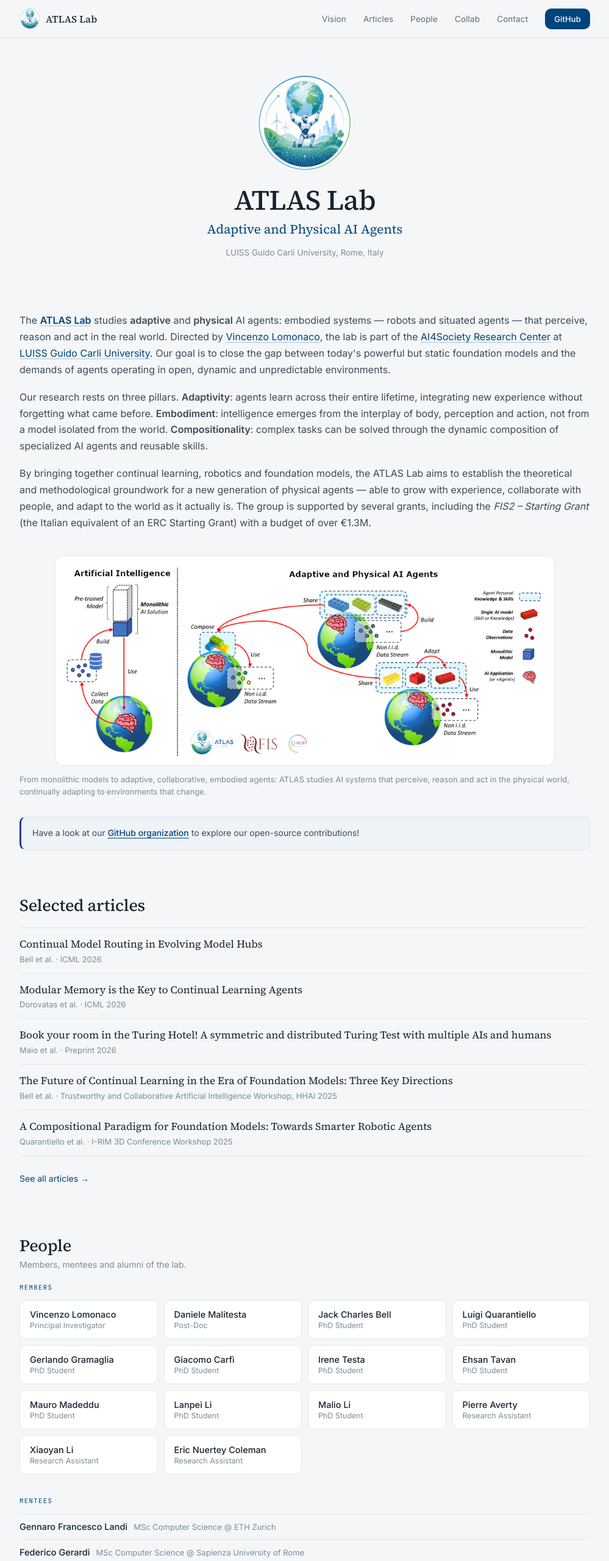
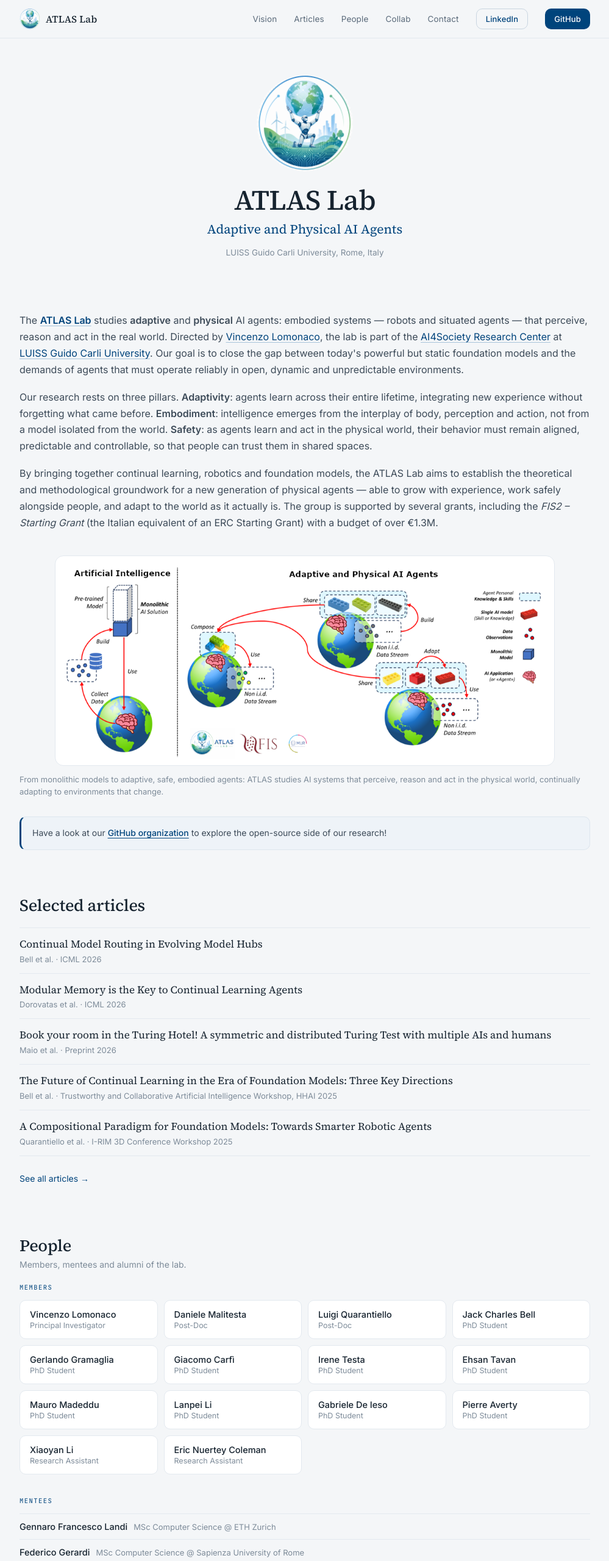
Before and after one commit to atlas-luiss/atlas-website, a plain HTML site: page index.html in a window 1280 px wide. Shown: the top 2560 px of the page at 61% size, without its empty margins (140-1139 px from the left). Drawn offline with nearby package versions, Linux system fonts and the light colour scheme.

Commit message:
website update

```diff
--- a/data.js
+++ b/data.js
@@ -26,23 +26,24 @@
 
   // Links
   githubUrl: "https://github.com/atlas-luiss",
+  linkedinUrl: "https://www.linkedin.com/company/atlas-luiss",
   scholarUrl: "https://scholar.google.com/citations?user=rQLINtQAAAAJ&hl=en",
   contactEmail: "vlomonaco@luiss.it",
 
   // ---- Featured figure ----------------------------------------------------
   heroImage: "assets/atlas_lab_concept.png",
-  heroCaption: "From monolithic models to adaptive, collaborative, embodied agents: ATLAS studies AI systems that perceive, reason and act in the physical world, continually adapting to environments that change.",
+  heroCaption: "From monolithic models to adaptive, safe, embodied agents: ATLAS studies AI systems that perceive, reason and act in the physical world, continually adapting to environments that change.",
 
   // ---- Vision (one or more paragraphs; simple HTML allowed) ---------------
   vision: [
-    "The <a href=\"https://www.luiss.it/en/research/applied-research/ai4society-research-center/atlas-lab-agenti-intelligenti-adattivi-e-fisici\" target=\"_blank\" rel=\"noopener\"><strong>ATLAS Lab</strong></a> studies <strong>adaptive</strong> and <strong>physical</strong> AI agents: embodied systems — robots and situated agents — that perceive, reason and act in the real world. Directed by <a href=\"https://vincenzolomonaco.com/\" target=\"_blank\" rel=\"noopener\">Vincenzo Lomonaco</a>, the lab is part of the <a href=\"https://www.luiss.it/en/research/applied-research/ai4society-research-center\" target=\"_blank\" rel=\"noopener\">AI4Society Research Center</a> at <a href=\"https://www.luiss.it/it\" target=\"_blank\" rel=\"noopener\">LUISS Guido Carli University</a>. Our goal is to close the gap between today's powerful but static foundation models and the demands of agents operating in open, dynamic and unpredictable environments.",
-    "Our research rests on three pillars. <strong>Adaptivity</strong>: agents learn across their entire lifetime, integrating new experience without forgetting what came before. <strong>Embodiment</strong>: intelligence emerges from the interplay of body, perception and action, not from a model isolated from the world. <strong>Compositionality</strong>: complex tasks can be solved through the dynamic composition of specialized AI agents and reusable skills.",
-    "By bringing together continual learning, robotics and foundation models, the ATLAS Lab aims to establish the theoretical and methodological groundwork for a new generation of physical agents — able to grow with experience, collaborate with people, and adapt to the world as it actually is. The group is supported by several grants, including the <em>FIS2 – Starting Grant</em> (the Italian equivalent of an ERC Starting Grant) with a budget of over €1.3M.",
+    "The <a href=\"https://www.luiss.it/en/research/applied-research/ai4society-research-center/atlas-lab-agenti-intelligenti-adattivi-e-fisici\" target=\"_blank\" rel=\"noopener\"><strong>ATLAS Lab</strong></a> studies <strong>adaptive</strong> and <strong>physical</strong> AI agents: embodied systems — robots and situated agents — that perceive, reason and act in the real world. Directed by <a href=\"https://vincenzolomonaco.com/\" target=\"_blank\" rel=\"noopener\">Vincenzo Lomonaco</a>, the lab is part of the <a href=\"https://www.luiss.it/en/research/applied-research/ai4society-research-center\" target=\"_blank\" rel=\"noopener\">AI4Society Research Center</a> at <a href=\"https://www.luiss.it/it\" target=\"_blank\" rel=\"noopener\">LUISS Guido Carli University</a>. Our goal is to close the gap between today's powerful but static foundation models and the demands of agents that must operate reliably in open, dynamic and unpredictable environments.",
+    "Our research rests on three pillars. <strong>Adaptivity</strong>: agents learn across their entire lifetime, integrating new experience without forgetting what came before. <strong>Embodiment</strong>: intelligence emerges from the interplay of body, perception and action, not from a model isolated from the world. <strong>Safety</strong>: as agents learn and act in the physical world, their behavior must remain aligned, predictable and controllable, so that people can trust them in shared spaces.",
+    "By bringing together continual learning, robotics and foundation models, the ATLAS Lab aims to establish the theoretical and methodological groundwork for a new generation of physical agents — able to grow with experience, work safely alongside people, and adapt to the world as it actually is. The group is supported by several grants, including the <em>FIS2 – Starting Grant</em> (the Italian equivalent of an ERC Starting Grant) with a budget of over €1.3M.",
   ],
 
   // Highlighted note below the vision (set to null to hide)
   hint: {
-    text: "Have a look at our GitHub organization to explore our open-source contributions!",
+    text: "Have a look at our GitHub organization to explore the open-source side of our research!",
     linkLabel: "GitHub organization",
     linkUrl: "https://github.com/atlas-luiss",
   },
@@ -59,11 +60,18 @@
   // ---- Collaborations -----------------------------------------------------
   collaborations: [
     {
-      name: "BRAIR Lab",
-      lead: "Prof. Egidio Falotico",
+      pi: "Egidio Falotico",
+      lab: "BRAIR Lab",
       institution: "The BioRobotics Institute, Sant'Anna School of Advanced Studies, Pisa",
-      note: "Our main collaboration: joint work on embodied intelligence, soft robotics and adaptive control for physical agents.",
+      note: "Main collaboration on embodied intelligence, soft robotics and adaptive control for physical agents.",
       url: "https://www.santannapisa.it/it/istituto/biorobotica/brair-lab",
+    },
+    {
+      pi: "Antonio Carta",
+      lab: "Pervasive AI Lab (PAI)",
+      institution: "Department of Computer Science, University of Pisa",
+      note: "Main collaboration on deep continual learning and learning from sequential data.",
+      url: "https://pages.di.unipi.it/carta/",
     },
   ],
 
@@ -71,16 +79,16 @@
   members: [
     { name: "Vincenzo Lomonaco", role: "Principal Investigator", url: "https://vincenzolomonaco.com/" },
     { name: "Daniele Malitesta", role: "Post-Doc", url: "https://scholar.google.com/citations?user=Aeg9i_IAAAAJ&hl=en" },
+    { name: "Luigi Quarantiello", role: "Post-Doc", url: "https://scholar.google.com/citations?user=TM5H03oAAAAJ&hl=it" },
     { name: "Jack Charles Bell", role: "PhD Student", url: "https://scholar.google.it/citations?hl=it&user=MMukC9kAAAAJ" },
-    { name: "Luigi Quarantiello", role: "PhD Student", url: "https://scholar.google.com/citations?user=TM5H03oAAAAJ&hl=it" },
     { name: "Gerlando Gramaglia", role: "PhD Student", url: "https://scholar.google.com/citations?user=SrB4KocAAAAJ&hl=it" },
     { name: "Giacomo Carfì", role: "PhD Student", url: "https://scholar.google.com/citations?hl=it&user=ATn6PxgAAAAJ" },
     { name: "Irene Testa", role: "PhD Student", url: "https://scholar.google.com/citations?hl=it&user=uDsnUzgAAAAJ" },
     { name: "Ehsan Tavan", role: "PhD Student", url: "https://scholar.google.com/citations?hl=it&user=oY-ufO0AAAAJ" },
     { name: "Mauro Madeddu", role: "PhD Student", url: "https://scholar.google.com/citations?hl=it&user=rBVtq8kAAAAJ" },
     { name: "Lanpei Li", role: "PhD Student", url: "https://scholar.google.com/citations?hl=it&user=PnkoFQYAAAAJ" },
-    { name: "Malio Li", role: "PhD Student", url: "https://scholar.google.com/citations?hl=it&user=l1GF6dsAAAAJ" },
-    { name: "Pierre Averty", role: "Research Assistant", url: "https://www.linkedin.com/in/pierre-averty-996ab5195/" },
+    { name: "Gabriele De Ieso", role: "PhD Student", url: "https://www.linkedin.com/in/gabriele-de-ieso-0321b431b/" },
+    { name: "Pierre Averty", role: "PhD Student", url: "https://www.linkedin.com/in/pierre-averty-996ab5195/" },
     { name: "Xiaoyan Li", role: "Research Assistant", url: "" },
     { name: "Eric Nuertey Coleman", role: "Research Assistant", url: "https://scholar.google.com/citations?hl=it&user=326UIJYAAAAJ" },
   ],
@@ -98,5 +106,6 @@
   // ---- Previous members ---------------------------------------------------
   previousMembers: [
     { name: "Elia Piccoli", role: "PhD Student", url: "https://scholar.google.com/citations?user=-TKxJbro74UC&hl=en" },
+    { name: "Malio Li", role: "PhD Student", url: "https://scholar.google.com/citations?hl=it&user=l1GF6dsAAAAJ" },
   ],
 };
--- a/index.html
+++ b/index.html
@@ -54,6 +54,7 @@
           <a href="#people" style="display:inline-flex; align-items:center; min-height:40px; color:#5b6b7b; white-space:nowrap;" style-hover="color:#16232f;">People</a>
           <a href="#collab" style="display:inline-flex; align-items:center; min-height:40px; color:#5b6b7b; white-space:nowrap;" style-hover="color:#16232f;">Collab</a>
           <a href="#contact" style="display:inline-flex; align-items:center; min-height:40px; color:#5b6b7b; white-space:nowrap;" style-hover="color:#16232f;">Contact</a>
+          <a href="{{ linkedinUrl }}" target="_blank" rel="noopener" style="display:inline-flex; align-items:center; min-height:34px; padding:0 15px; border-radius:10px; border:1px solid #c9d5e0; color:#00447c; font-weight:500; font-size:13px; white-space:nowrap;" style-hover="color:#002d52; border-color:#00447c;">LinkedIn</a>
           <a href="{{ githubUrl }}" target="_blank" rel="noopener" style="display:inline-flex; align-items:center; min-height:34px; padding:0 15px; border-radius:10px; background:#00447c; color:#ffffff; font-weight:500; font-size:13px; white-space:nowrap;" style-hover="color:#ffffff; background:#002d52;">GitHub</a>
         </div>
       </sc-if>
@@ -73,7 +74,8 @@
           <a href="#people" onClick="{{ closeMenu }}" style="display:flex; align-items:center; min-height:48px; font-size:15px; color:#16232f; border-bottom:1px solid #eef2f6;">People</a>
           <a href="#collab" onClick="{{ closeMenu }}" style="display:flex; align-items:center; min-height:48px; font-size:15px; color:#16232f; border-bottom:1px solid #eef2f6;">Collab</a>
           <a href="#contact" onClick="{{ closeMenu }}" style="display:flex; align-items:center; min-height:48px; font-size:15px; color:#16232f; border-bottom:1px solid #eef2f6;">Contact</a>
-          <a href="{{ githubUrl }}" target="_blank" rel="noopener" onClick="{{ closeMenu }}" style="display:inline-flex; align-items:center; justify-content:center; min-height:46px; margin-top:14px; border-radius:10px; background:#00447c; color:#ffffff; font-weight:500; font-size:14px;" style-hover="color:#ffffff;">GitHub organization</a>
+          <a href="{{ linkedinUrl }}" target="_blank" rel="noopener" onClick="{{ closeMenu }}" style="display:inline-flex; align-items:center; justify-content:center; min-height:46px; margin-top:14px; border-radius:10px; border:1px solid #c9d5e0; color:#00447c; font-weight:500; font-size:14px;" style-hover="color:#002d52;">LinkedIn</a>
+          <a href="{{ githubUrl }}" target="_blank" rel="noopener" onClick="{{ closeMenu }}" style="display:inline-flex; align-items:center; justify-content:center; min-height:46px; margin-top:10px; border-radius:10px; background:#00447c; color:#ffffff; font-weight:500; font-size:14px;" style-hover="color:#ffffff;">GitHub organization</a>
         </div>
       </div>
     </sc-if>
@@ -207,16 +209,16 @@
         <div style="font-size:14px; color:#7d8b99; margin-bottom:22px;">Labs and groups we work with closely.</div>
         <div style="display:grid; grid-template-columns:repeat(auto-fit,minmax(min(100%,300px),1fr)); gap:12px;">
           <sc-for list="{{ collaborations }}" as="c" hint-placeholder-count="1">
-            <div style="background:#ffffff; border:1px solid #e3e9ef; border-radius:10px; padding:20px 22px; min-width:0;">
+            <div style="background:#ffffff; border:1px solid #e3e9ef; border-radius:10px; padding:20px 22px; min-width:0; display:grid; grid-row:span 4; grid-template-rows:subgrid; row-gap:0; align-content:start;">
               <sc-if value="{{ c.hasUrl }}" hint-placeholder-val="{{ true }}">
-                <a href="{{ c.url }}" target="_blank" rel="noopener" style="font-family:'Source Serif 4',serif; font-size:19px; line-height:1.3; color:#16232f;" style-hover="color:#00447c;">{{ c.name }}</a>
+                <a href="{{ c.url }}" target="_blank" rel="noopener" style="display:block; align-self:start; font-family:'Source Serif 4',serif; font-size:19px; line-height:1.3; color:#16232f;" style-hover="color:#00447c;">{{ c.pi }}</a>
               </sc-if>
               <sc-if value="{{ c.noUrl }}" hint-placeholder-val="{{ false }}">
-                <span style="font-family:'Source Serif 4',serif; font-size:19px; line-height:1.3; color:#16232f;">{{ c.name }}</span>
+                <span style="display:block; align-self:start; font-family:'Source Serif 4',serif; font-size:19px; line-height:1.3; color:#16232f;">{{ c.pi }}</span>
               </sc-if>
-              <div style="font-size:13.5px; color:#00447c; margin-top:5px;">{{ c.lead }}</div>
-              <div style="font-size:13px; line-height:1.55; color:#7d8b99; margin-top:3px;">{{ c.institution }}</div>
-              <div style="font-size:14px; line-height:1.6; color:#3c4a58; margin-top:12px;">{{ c.note }}</div>
+              <div style="align-self:start; font-size:12.5px; letter-spacing:0.02em; color:#00447c; margin-top:5px;">{{ c.lab }}</div>
+              <div style="align-self:start; font-size:13px; line-height:1.55; color:#7d8b99; margin-top:3px;">{{ c.institution }}</div>
+              <div style="align-self:start; font-size:14px; line-height:1.6; color:#3c4a58; margin-top:12px;">{{ c.note }}</div>
             </div>
           </sc-for>
         </div>
@@ -231,6 +233,7 @@
         <div style="display:flex; flex-wrap:wrap; gap:10px;">
           <a href="{{ contactHref }}" style="display:inline-flex; align-items:center; min-height:42px; padding:0 18px; border-radius:10px; background:#ffffff; color:#002d52; font-weight:500; font-size:14px; overflow-wrap:anywhere;" style-hover="color:#002d52;">{{ contactEmail }}</a>
           <a href="{{ githubUrl }}" target="_blank" rel="noopener" style="display:inline-flex; align-items:center; min-height:42px; padding:0 18px; border-radius:10px; color:#ffffff; font-size:14px; border:1px solid #2c5378;" style-hover="color:#ffffff;">GitHub organization</a>
+          <a href="{{ linkedinUrl }}" target="_blank" rel="noopener" style="display:inline-flex; align-items:center; min-height:42px; padding:0 18px; border-radius:10px; color:#ffffff; font-size:14px; border:1px solid #2c5378;" style-hover="color:#ffffff;">LinkedIn</a>
         </div>
       </div>
     </section>
@@ -375,6 +378,7 @@
       address: D.address || '',
       location: D.location || [D.university, D.address].filter(Boolean).join(', '),
       githubUrl: D.githubUrl || '#',
+      linkedinUrl: D.linkedinUrl || 'https://www.linkedin.com/company/atlas-luiss',
       scholarUrl: D.scholarUrl || 'https://scholar.google.com/citations?user=rQLINtQAAAAJ&hl=en',
       githubLabel: (D.githubUrl || '').replace(/^https?:\/\/(www\.)?github\.com\//, '') || 'GitHub',
       universityUrl: D.universityUrl || 'https://www.luiss.it/it',
```
